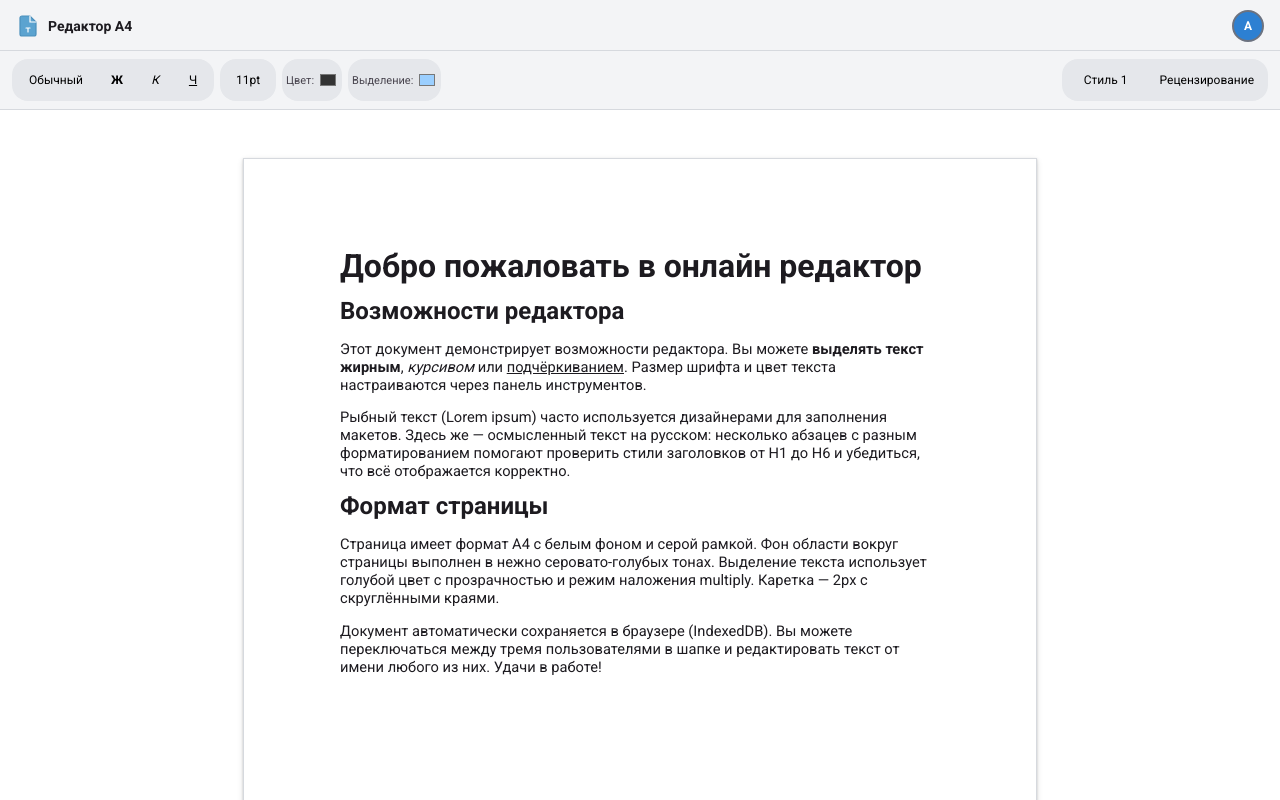
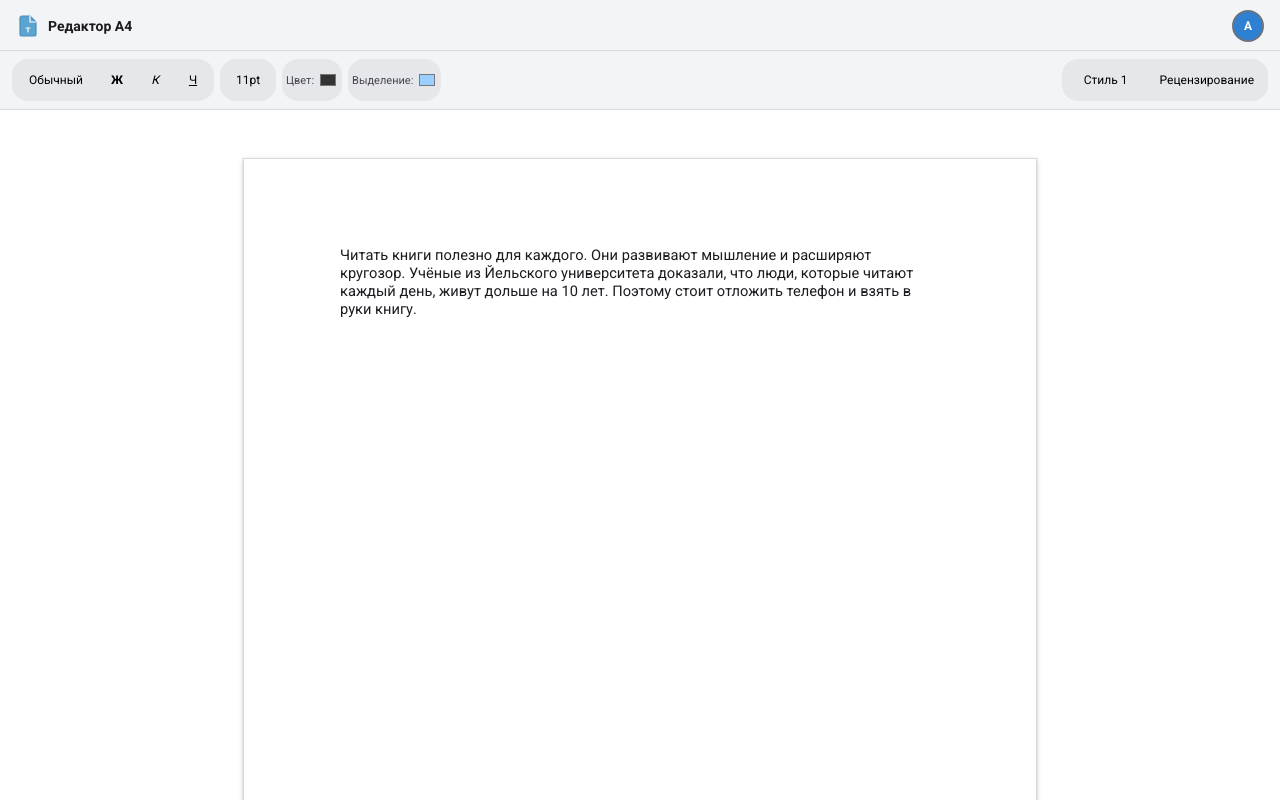
Before and after one commit to ShadexNyc/EditorStyles, a React (Vite) app in the folder client/: page / in a window 1280 px wide. Shown: the top 800 px of the page. Built offline with nearby package versions, Linux system fonts and the light colour scheme.

Commit message:
Update A4 page default text content

```diff
--- a/client/src/editor/initialContent.ts
+++ b/client/src/editor/initialContent.ts
@@ -2,49 +2,11 @@ import type { Descendant } from 'slate'
 
 export const initialContent: Descendant[] = [
   {
-    type: 'h1',
-    children: [{ text: 'Добро пожаловать в онлайн редактор' }],
-  },
-  {
-    type: 'h2',
-    children: [{ text: 'Возможности редактора' }],
-  },
-  {
-    type: 'paragraph',
-    children: [
-      { text: 'Этот документ демонстрирует возможности редактора. Вы можете ' },
-      { text: 'выделять текст жирным', bold: true },
-      { text: ', ' },
-      { text: 'курсивом', italic: true },
-      { text: ' или ' },
-      { text: 'подчёркиванием', underline: true },
-      { text: '. Размер шрифта и цвет текста настраиваются через панель инструментов.' },
-    ],
-  },
-  {
     type: 'paragraph',
     children: [
       {
-        text: 'Рыбный текст (Lorem ipsum) часто используется дизайнерами для заполнения макетов. Здесь же — осмысленный текст на русском: несколько абзацев с разным форматированием помогают проверить стили заголовков от H1 до H6 и убедиться, что всё отображается корректно.',
+        text: 'Читать книги полезно для каждого. Они развивают мышление и расширяют кругозор. Учёные из Йельского университета доказали, что люди, которые читают каждый день, живут дольше на 10 лет. Поэтому стоит отложить телефон и взять в руки книгу.',
       },
     ],
   },
-  {
-    type: 'h2',
-    children: [{ text: 'Формат страницы' }],
-  },
-  {
-    type: 'paragraph',
-    children: [
-      {
-        text: 'Страница имеет формат A4 с белым фоном и серой рамкой. Фон области вокруг страницы выполнен в нежно серовато-голубых тонах. Выделение текста использует голубой цвет с прозрачностью и режим наложения multiply. Каретка — 2px с скруглёнными краями.',
-      },
-    ],
-  },
-  {
-    type: 'paragraph',
-    children: [
-      { text: 'Документ автоматически сохраняется в браузере (IndexedDB). Вы можете переключаться между тремя пользователями в шапке и редактировать текст от имени любого из них. Удачи в работе!' },
-    ],
-  },
 ]
```
